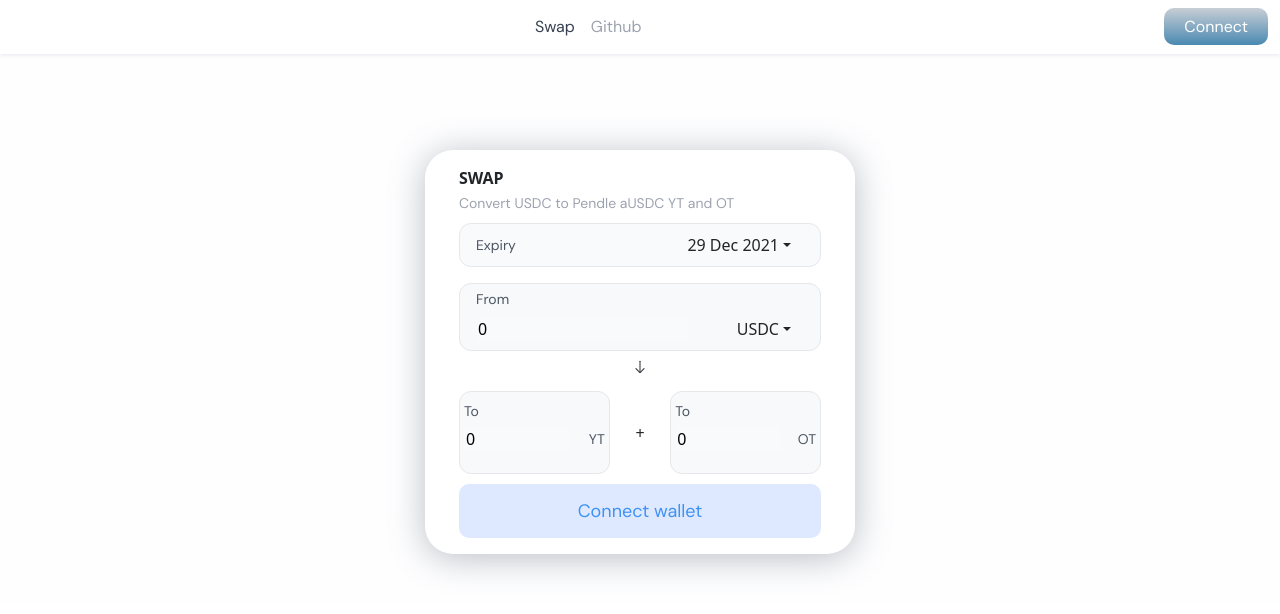
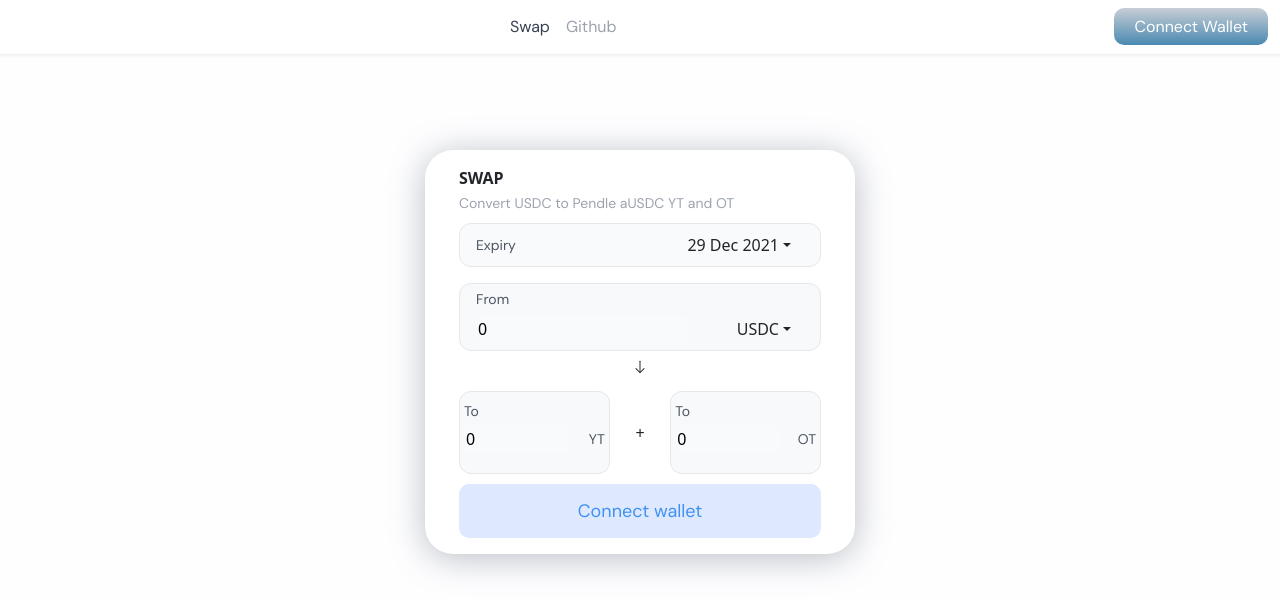
Before and after one commit to Pehon1/pendle-swapper-front, a React (Create React App) app: page / in a window 1280 px wide. Shown: the top 614 px of the page. Built offline with nearby package versions, Linux system fonts and the light colour scheme.

Commit message:
update text

```diff
--- a/src/App.js
+++ b/src/App.js
@@ -238,7 +238,7 @@
                   account.length - 4,
                   account.length
                 )}`
-              : "Connect"}
+              : "Connect Wallet"}
           </button>
         </nav>
       </header>
```
Also changed, not shown: 11 other files (tests, documents, lock files or other folders).
